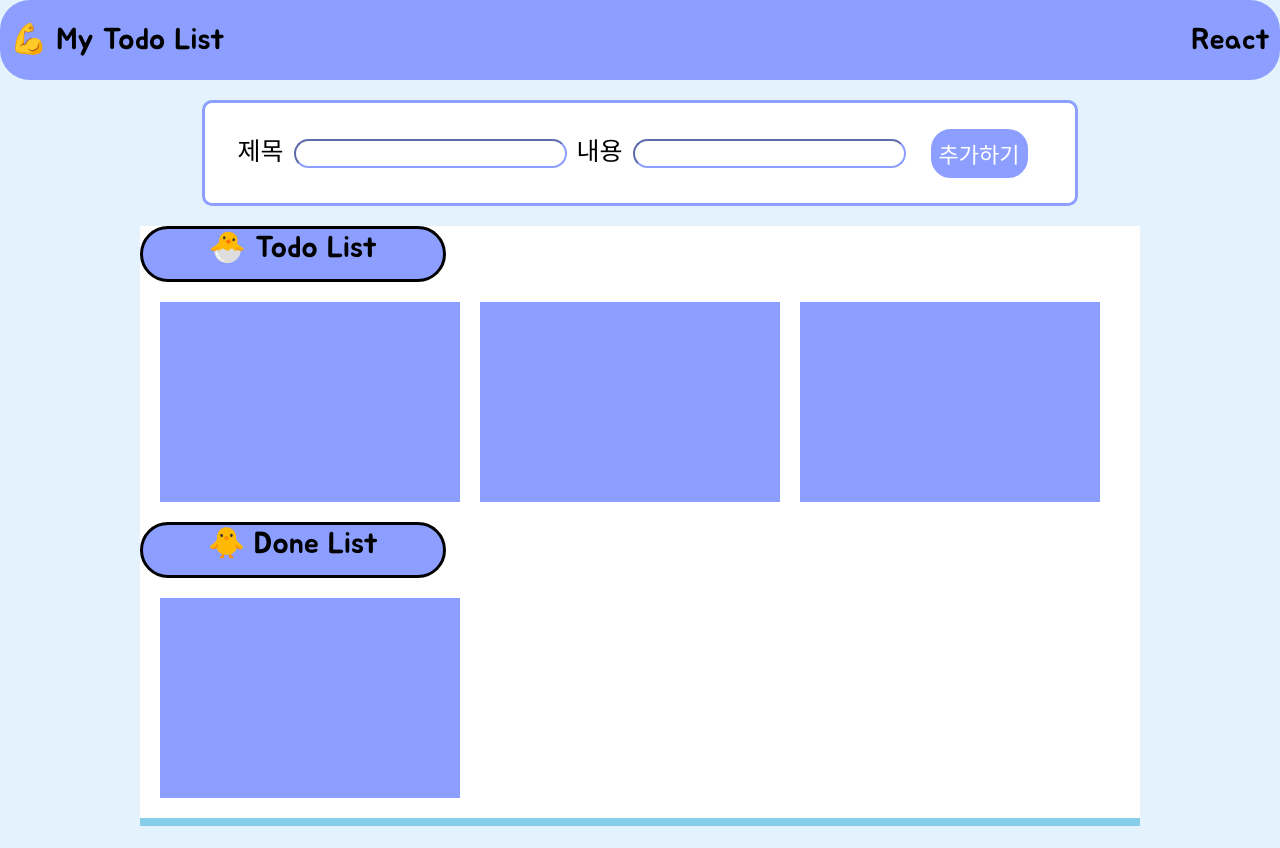
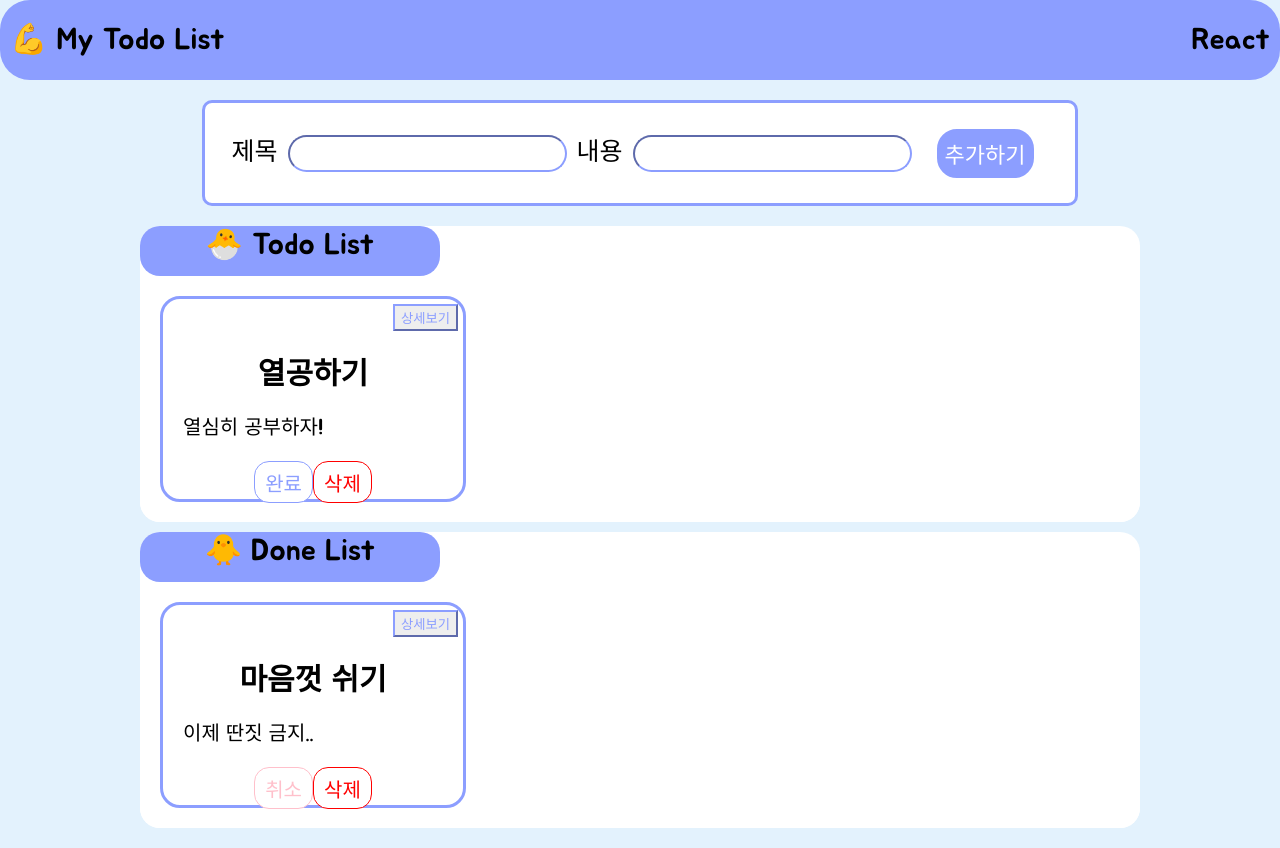
Before and after one commit to Yboda/Redux_todo, a React (Create React App) app: page / in a window 1280 px wide. Built offline with nearby package versions, Linux system fonts and the light colour scheme.

Commit message:
기능 구현 및 CSS 수정

```diff
--- a/package.json
+++ b/package.json
@@ -9,8 +9,10 @@
     "react": "^18.2.0",
     "react-dom": "^18.2.0",
     "react-redux": "^8.0.4",
+    "react-router-dom": "^6.4.2",
     "react-scripts": "5.0.1",
     "redux": "^4.2.0",
+    "redux-devtools-extension": "^2.13.9",
     "styled-components": "^5.3.6",
     "web-vitals": "^2.1.0"
   },
--- a/src/App.js
+++ b/src/App.js
@@ -1,4 +1,4 @@
-import React from "react";
+import React, { useState } from "react";
 import "./App.css";
 import styled from "styled-components";
 import Header from "./components/Header";
--- a/src/components/Todoinput.jsx
+++ b/src/components/Todoinput.jsx
@@ -1,6 +1,9 @@
+import { useRef, useState } from "react";
+import { useDispatch, useSelector } from "react-redux";
 import styled from "styled-components";
+import { addTodo } from "../redux/modules/todos";
 
-const FormContainer = styled.div`
+const FormContainer = styled.form`
   width: 850px;
   height: 100px;
   background-color: #fff;
@@ -17,6 +20,7 @@ const FormContainer = styled.div`
 const StInput = styled.input`
   font-size: 20px;
   margin: 10px;
+  padding: 5px;
   border-color: #8c9eff;
   border-radius: 20px;
 `;
@@ -41,20 +45,47 @@ const StAddBtn = styled.button`
 `;
 
 function TodoInput() {
+  let [input, setInput] = useState({
+    title: "",
+    body: "",
+  });
+
+  const onChangeHandler = (e) => {
+    const { value, name } = e.target;
+    setInput({
+      ...input,
+      [name]: value,
+    });
+  };
+
+  const onSubmitHandler = (e) => {
+    e.preventDefault();
+    if (!input.title || !input.body) return;
+    dispatch(addTodo(input, nextId));
+    setInput({
+      title: "",
+      body: "",
+    });
+  };
+
+  const dispatch = useDispatch();
+
+  let nextId = useRef(3);
+
   return (
-    <div className="form-container">
     <FormContainer>
       <div>
         제목
-          <StInput />
+        <StInput name="title" value={input.title} onChange={onChangeHandler} />
       </div>
       <div>
         내용
-          <StInput />
+        <StInput name="body" value={input.body} onChange={onChangeHandler} />
       </div>
-        <StAddBtn>추가하기</StAddBtn>
+      <StAddBtn type="submit" onClick={onSubmitHandler}>
+        추가하기
+      </StAddBtn>
     </FormContainer>
-    </div>
   );
 }
 
--- a/src/components/Todoitem.jsx
+++ b/src/components/Todoitem.jsx
@@ -4,11 +4,75 @@ const StItem = styled.div`
   margin: 20px 0px 20px 20px;
   width: 300px;
   height: 200px;
-  background-color: #8c9eff;
+  background-color: #fff;
+  border: solid 3px #8c9eff;
+  border-radius: 20px;
 `;
 
-function Todoitem() {
-  return <StItem />;
+const StTitle = styled.div`
+  height: 70px;
+  margin: 5px;
+  font-size: 30px;
+  font-weight: 700;
+  display: flex;
+  justify-content: center;
+  align-items: center;
+  text-align: center;
+`;
+
+const StBody = styled.div`
+  height: 40px;
+  margin: 0 20px 10px 20px;
+  font-size: 20px;
+`;
+
+const BtnBox = styled.div`
+  display: flex;
+  justify-content: center;
+`;
+
+const StBtn = styled.button`
+  font-family: "Jua", sans-serif;
+  padding: 6px 10px 4px 10px;
+  border-radius: 15px;
+  font-size: 20px;
+  cursor: pointer;
+  background-color: #fff;
+  color: ${(props) => props.color};
+  border: solid 1px ${(props) => props.color};
+`;
+
+const DetailBtn = styled.button`
+  font-family: "Jua", sans-serif;
+  margin: 5px 0 0 230px;
+  padding-top: 2px;
+  background-color: #eee;
+  border-color: #8c9eff;
+  color: #8c9eff;
+`;
+
+function TodoItem({ todo, onToggle, onRemove }) {
+  return (
+    <StItem>
+      <DetailBtn>상세보기</DetailBtn>
+      <StTitle>{todo?.title}</StTitle>
+      <StBody>{todo?.body}</StBody>
+      <BtnBox>
+        {todo?.isDone === false ? (
+          <StBtn onClick={() => onToggle(todo?.id)} color={"#8c9eff"}>
+            완료
+          </StBtn>
+        ) : (
+          <StBtn onClick={() => onToggle(todo?.id)} color={"pink"}>
+            취소
+          </StBtn>
+        )}
+        <StBtn onClick={() => onRemove(todo?.id)} color={"red"}>
+          삭제
+        </StBtn>
+      </BtnBox>
+    </StItem>
+  );
 }
 
-export default Todoitem;
+export default TodoItem;
--- a/src/components/Todolist.jsx
+++ b/src/components/Todolist.jsx
@@ -1,11 +1,13 @@
-import styled from "styled-components";
+import { useCallback } from "react";
+import { useDispatch, useSelector } from "react-redux";
+import styled, { css } from "styled-components";
 import Todoitem from "./Todoitem";
+import { toggleTodo, removeTodo } from "../redux/modules/todos";
 
 const TodoContainer = styled.div`
   width: 1000px;
   min-width: 600px;
   min-height: 600px;
-  background-color: skyblue;
   margin: 20px auto;
 `;
 
@@ -13,16 +15,16 @@ const StList = styled.div`
   width: 100%;
   height: auto;
   background-color: #fff;
-  margin: 0 auto;
+  margin: 10px auto;
+  border-radius: 20px;
 `;
-
-// StList 나중에 isdone값으로 조건부스타일링
 
 const ItemContainer = styled.div`
   width: 100%;
   height: auto;
   background-color: #fff;
   display: flex;
+  border-radius: 20px;
 `;
 
 const StTitle = styled.div`
@@ -31,25 +33,49 @@ const StTitle = styled.div`
   text-align: center;
   font-size: 30px;
   background-color: #8c9eff;
-  border: solid 3px black;
-  border-radius: 30px;
+  border-radius: 20px;
 `;
 
 function Todolist() {
+  const todos = useSelector((state) => {
+    return state.todos;
+  });
+  const dispatch = useDispatch();
+
+  const onToggle = useCallback((id) => dispatch(toggleTodo(id)), [dispatch]);
+
+  const onRemove = useCallback((id) => dispatch(removeTodo(id)), [dispatch]);
+
   return (
     <TodoContainer>
       <StList>
         <StTitle>🐣 Todo List</StTitle>
         <ItemContainer>
-          <Todoitem />
-          <Todoitem />
-          <Todoitem />
+          {todos
+            .filter((todo) => todo.isDone === false)
+            .map((todo) => (
+              <Todoitem
+                key={todo.id}
+                todo={todo}
+                onToggle={onToggle}
+                onRemove={onRemove}
+              />
+            ))}
         </ItemContainer>
       </StList>
       <StList>
         <StTitle>🐥 Done List</StTitle>
         <ItemContainer>
-          <Todoitem />
+          {todos
+            .filter((todo) => todo.isDone === true)
+            .map((todo) => (
+              <Todoitem
+                key={todo.id}
+                todo={todo}
+                onToggle={onToggle}
+                onRemove={onRemove}
+              />
+            ))}
         </ItemContainer>
       </StList>
     </TodoContainer>
--- a/src/redux/config/configStore.js
+++ b/src/redux/config/configStore.js
@@ -1,11 +1,14 @@
 import { createStore } from "redux";
 import { combineReducers } from "redux";
 
+//redux 개발자도구
+import { composeWithDevTools } from "redux-devtools-extension";
+
 //Module
-import todos from "../modules/todos";
+import todoReducer from "../modules/todos";
 
 const rootReducer = combineReducers({
-  todos: todos,
+  todos: todoReducer,
 });
-const store = createStore(rootReducer);
+const store = createStore(rootReducer, composeWithDevTools());
 export default store;
--- a/src/redux/modules/todos.js
+++ b/src/redux/modules/todos.js
@@ -1,23 +1,68 @@
+// 1. Action Value
+const ADD_TODO = "ADD_TODO";
+const TOGGLE_TODO = "TOGGLE_TODO";
+const REMOVE_TODO = "DELETE_TODO";
+
+// // 2. Action Creator         ↓ 페이로드를꼭 인자로 넣어줘야함
+export const addTodo = (todo, nextID) => {
+  return {
+    type: ADD_TODO,
+    todo: {
+      id: nextID.current++,
+      title: todo.title,
+      body: todo.body,
+      isDone: false,
+    },
+  };
+};
+
+export const toggleTodo = (id) => ({
+  type: TOGGLE_TODO,
+  id,
+});
+
+export const removeTodo = (id) => ({
+  type: REMOVE_TODO,
+  id,
+});
+
+// 3. Initial State
 const initialState = [
   {
     id: 1,
-    title: "공부하기",
-    body: "공부를 열심히 하자 ;-;",
+    title: "열공하기",
+    body: "열심히 공부하자!",
     isDone: false,
   },
   {
     id: 2,
-    title: "뚜비랑놀기",
-    body: "뚜비랑 놀장! >.<",
+    title: "마음껏 쉬기",
+    body: "이제 딴짓 금지..",
     isDone: true,
   },
 ];
 
-const todos = (state = initialState, action) => {
+// 4. Reducer   기본형태코드 복붙해서 시작! 그 후 로직 구현
+const TodoReducer = (state = initialState, action) => {
   switch (action.type) {
+    case ADD_TODO:
+      return [...state, action.todo];
+
+    case TOGGLE_TODO:
+      console.log(state);
+      console.log(action.id);
+      return state.map((todo) =>
+        todo.id === action.id ? { ...todo, isDone: !todo.isDone } : todo
+      );
+
+    case REMOVE_TODO:
+      console.log(state);
+      return state.filter((todo) => todo.id !== action.id);
+
     default:
       return state;
   }
 };
 
-export default todos;
+// 5. export default reducer
+export default TodoReducer;
```
Also changed, not shown: 1 other file (tests, documents, lock files or other folders). Lines whose indentation alone changed are shown as unchanged.
